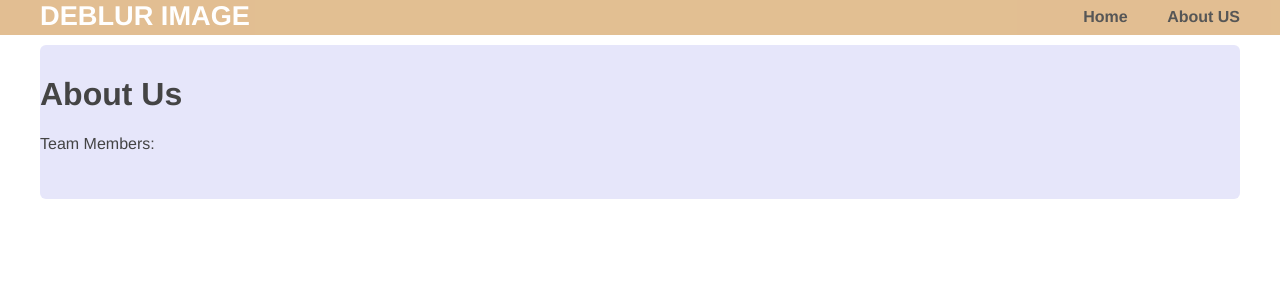
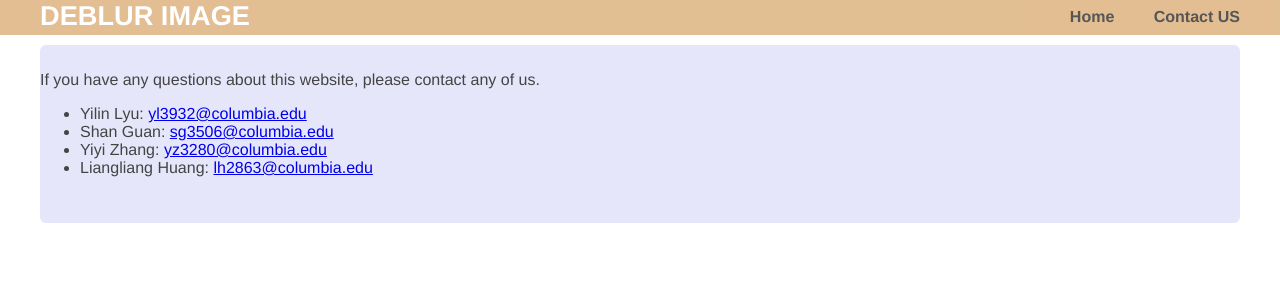
Before and after one commit to yiyi-zhang-cu/PROJECT-Deblur_Images, a Flask app: page /ContactUs/ in a window 1280 px wide. Shown: the top 300 px of the page. Run offline with Flask 3, Linux system fonts and the light colour scheme; parts of the project's set-up code (start-up, migrations or seed data) failed here and were passed over.

Commit message:
Add files via upload

```diff
--- a/templates/about.html
+++ b/templates/about.html
@@ -1,7 +1,12 @@
 {% extends "layout.html" %}
 {% block content %}
     <div class="about">
-      <h1>About Us</h1>
-      <p>Team Members: </p>
+      <p>If you have any questions about this website, please contact any of us.</p>
+      <ul>
+      	<li>Yilin Lyu: <a href='yl3832@columbia.edu'>yl3932@columbia.edu</a> </li>
+	<li>Shan Guan: <a href='sg3506@columbia.edu'>sg3506@columbia.edu</a> </li>
+	<li>Yiyi Zhang: <a href='yz3280@columbia.edu'>yz3280@columbia.edu</a> </li>
+	<li>Liangliang Huang: <a href='lh2863@columbia.edu'>lh2863@columbia.edu</a> </li>
+      </ul>
     </div>
 {% endblock %}
--- a/templates/layout.html
+++ b/templates/layout.html
@@ -10,8 +10,8 @@
         <h1 class="logo">Deblur Image</h1>
         <strong><nav>
           <ul class="menu">
-            <li><a href="{{ url_for('home') }}">Home</a></li>
-            <li><a href="{{ url_for('about') }}">About US</a></li>
+	    <li><a href="/">Home</a></li>
+            <li><a href="{{ url_for('about') }}">Contact US</a></li>
           </ul>
         </nav></strong>
       </div>
```
